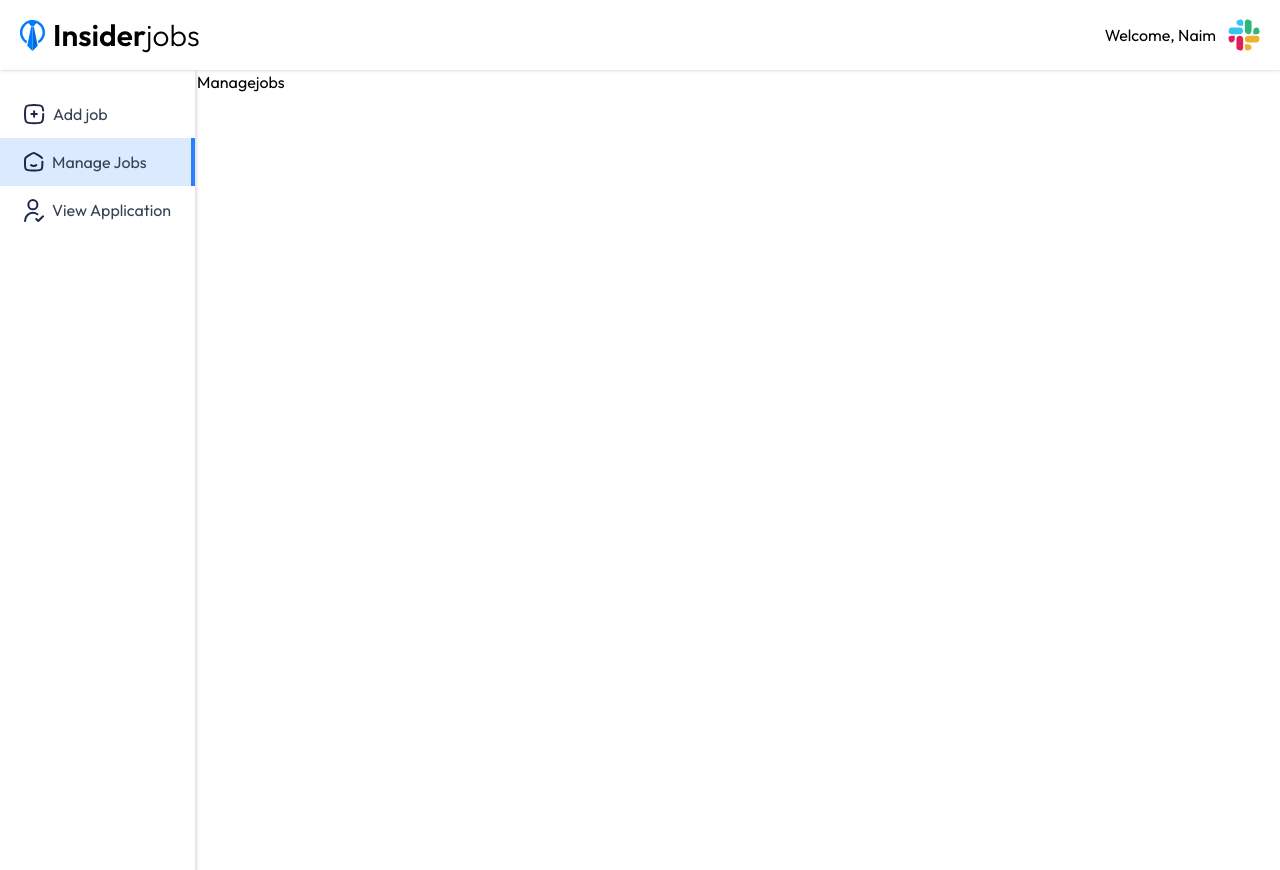
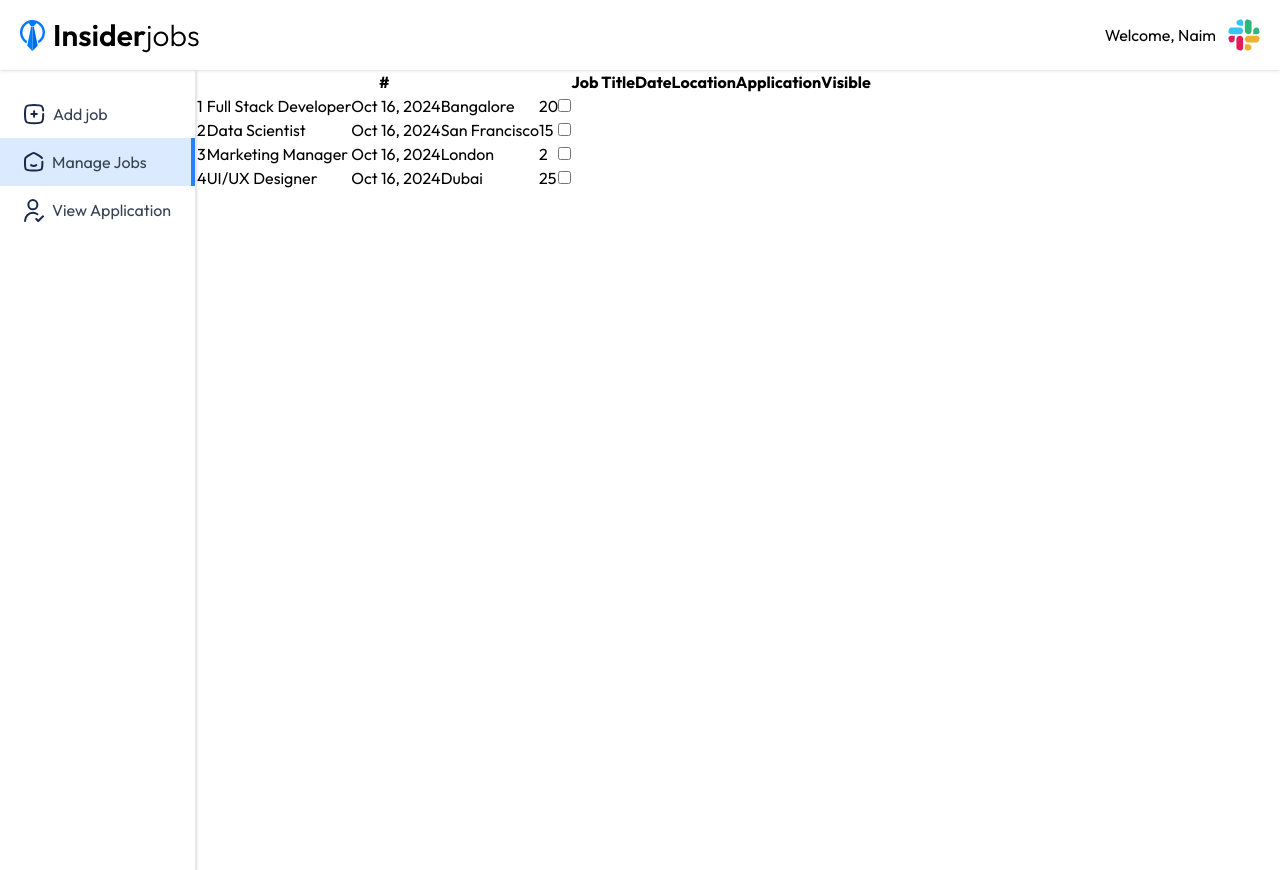
Before and after one commit to naimsheikh8020/Job-Protal, a React (Vite) app in the folder client/: page /dashboard/manage-job in a window 1280 px wide. Built offline with nearby package versions, Linux system fonts and the light colour scheme; no server answers.

Commit message:
manage job page jsx done

```diff
--- a/client/src/pages/Managejobs.jsx
+++ b/client/src/pages/Managejobs.jsx
@@ -1,8 +1,40 @@
 import React from 'react'
-
+import { manageJobsData } from '../assets/assets'
+import moment from 'moment'
 const Managejobs = () => {
   return (
-    <div>Managejobs</div>
+    <div>
+      <div>
+        <table>
+          <thead>
+            <tr>
+              <th>#</th>
+              <th>Job Title</th>
+              <th>Date</th>
+              <th>Location</th>
+              <th>Application</th>
+              <th>Visible</th>
+            </tr>
+          </thead>
+          <tobody>
+            {
+              manageJobsData.map((job, index)=>(
+                <tr key={index}>
+                  <td>{index + 1}</td>
+                  <td>{job.title}</td>
+                  <td>{moment(job.date).format('ll')}</td>
+                  <td>{job.location}</td>
+                  <td>{job.applicants}</td>
+                  <td>
+                    <input type='checkbox' />
+                  </td>
+                </tr>
+              ))
+            }
+          </tobody>
+        </table>
+      </div>
+    </div>
   )
 }
 
```
